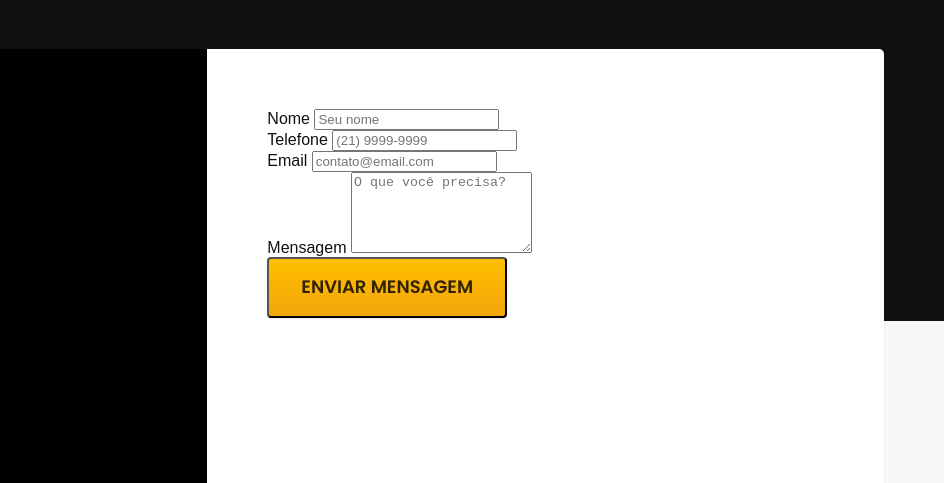
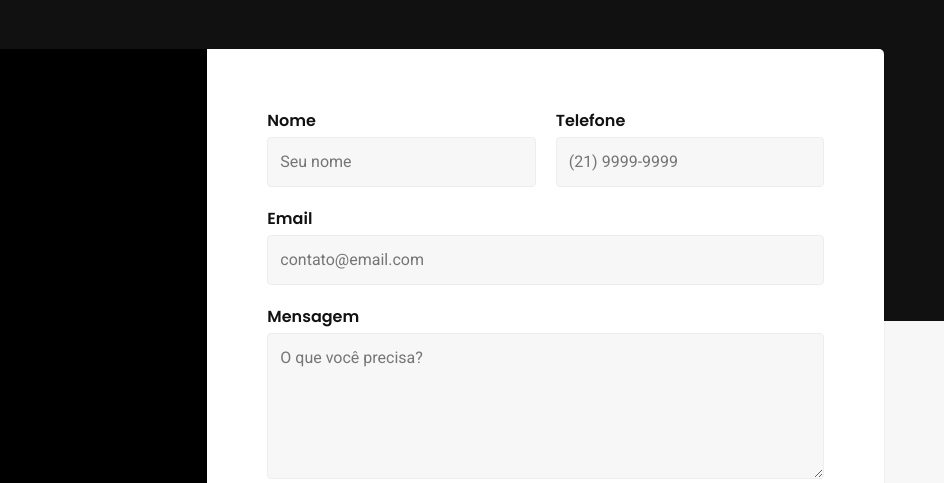
Before and after one commit to JassonJr/bikcraft-origamid, a plain HTML site: page contato.html in a window 1280 px wide. Shown: the part 279-762 px from the top of the page, 336-1280 px from the left. Drawn offline with Linux system fonts and the light colour scheme.

Commit message:
fomulario estilizado

```diff
--- a/contato.html
+++ b/contato.html
@@ -74,15 +74,15 @@
             <label for="telefone">Telefone</label>
             <input type="text" id="telefone" name="telefone" placeholder="(21) 9999-9999">
           </div>
-          <div>
+          <div class="col-2">
             <label for="email">Email</label>
             <input type="email" id="email" name="email" placeholder="contato@email.com">
           </div>
-          <div>
+          <div class="col-2">
             <label for="mensagem">Mensagem</label>
             <textarea rows="5" id="mensagem" name="mensagem" placeholder="O que você precisa?"></textarea>
           </div>
-          <button class="botao">Enviar Mensagem</button>
+          <button class="botao col-2">Enviar Mensagem</button>
         </form>
       </section>
     </div>
--- a/css/style.css
+++ b/css/style.css
@@ -7,6 +7,7 @@
 
 /* Utilidades */
 @import "./utilidades/componentes.css";
+@import "./utilidades/formulario.css";
 
 /* Home */
 @import "./home/introducao.css";
--- a/css/utilidades/componentes.css
+++ b/css/utilidades/componentes.css
@@ -17,6 +17,8 @@
   color: var(--cor-p5);
   font: 600 1.125rem/1.35 "Poppins", sans-serif;
   max-width: max-content;
+  border: none;
+  cursor: pointer;
 }
 
 .botao:hover {
--- a/css/utilidades/formulario.css
+++ b/css/utilidades/formulario.css
@@ -0,0 +1,45 @@
+.form {
+    display: grid;
+    grid-template-columns: 1fr 1fr;
+    gap: 20px;
+  }
+
+  .form label {
+    display: block;
+    font: 600 1rem/1.5 "Poppins", sans-serif;
+    margin-bottom: 4px;
+  }
+
+  .form .col-2 {
+    grid-column: span 2;
+  }
+
+  .form input[type="text"],
+  .form input[type="email"],
+  .form textarea {
+    font: 400 1rem/1.5 "Roboto", sans-serif;
+    background: var(--cor-1);
+    border: 1px solid var(--cor-2);
+    padding: 12px;
+    border-radius: 4px;
+    width: 100%;
+    box-sizing: border-box;
+  }
+
+  .form input[type="text"]:focus,
+  .form input[type="email"]:focus,
+  .form textarea:focus {
+    outline: none;
+    border-color: var(--cor-p1);
+    background: var(--cor-0);
+    box-shadow: 0 0 0 2px #fea;
+  }
+
+  @media (max-width: 600px) {
+    .form {
+      grid-template-columns: 1fr;
+    }
+    .form .col-2 {
+      grid-column: 1;
+    }
+  }
```
